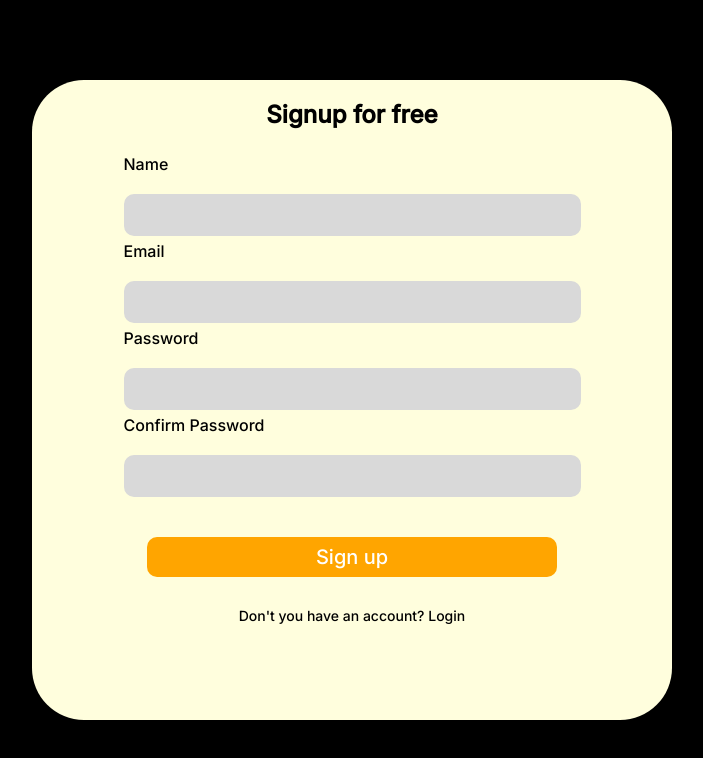
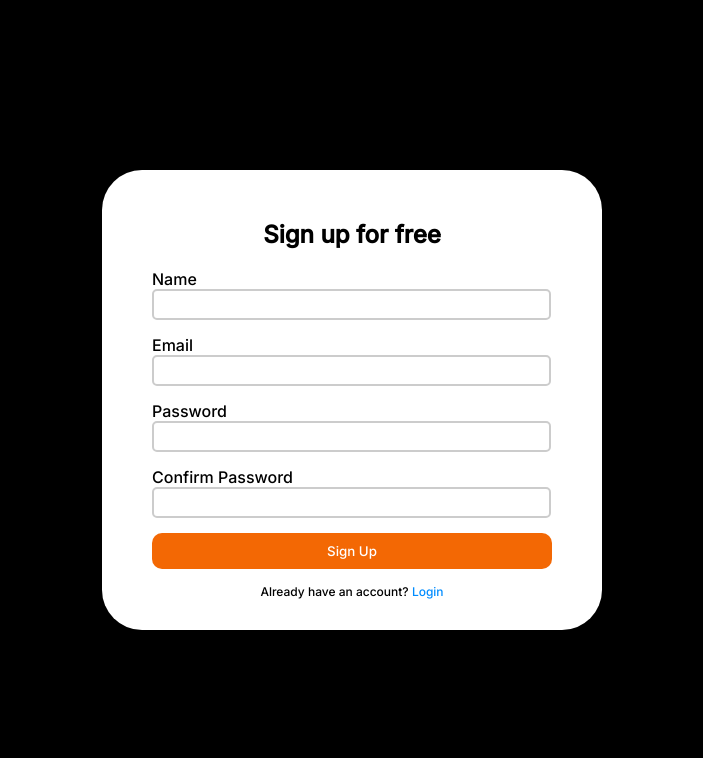
Before and after one commit to muhammedshamil8/code-crypt, a Vue app in the folder client/: page /signup in a window 1280 px wide. Shown: the top 758 px of the page, without its empty margins (288-991 px from the left). Built offline with nearby package versions, Linux system fonts and the light colour scheme.

Commit message:
signup page final

```diff
--- a/client/src/pages/Signup.vue
+++ b/client/src/pages/Signup.vue
@@ -1,87 +1,163 @@
 <template>
-  <div class="container">
+  <div class="full-frame">
+    <div class="signup-page">
+      <div class="heading"><h2>Sign up for free</h2></div>
       <form @submit.prevent="signup">
-       <div class="box">
-         <h2>Signup for free</h2>
-
-         <div class="details">
-           <InputField label="Name" name="Name" type="text" v-model="name" />
-           <InputField label="Email" name="Email" type="text" v-model="email" />
-           <InputField label="Password" name="Password" type="password" v-model="password" />
-           <InputField label="Confirm Password" name="ConfirmPassword" type="password" v-model="confirm_passoword" />
+        <div class="form-group">
+          <label for="name">Name</label>
+          <input type="text" id="name" v-model="name" required />
         </div>
-
-         <button type="submit" class="signup-btn">Sign up</button>
-         <router-link to="/login" class="login-link">Don't you have an account? Login</router-link>
+        <div class="form-group">
+          <label for="email">Email</label>
+          <input type="email" id="email" v-model="email" required />
+        </div>
+        <div class="form-group">
+          <label for="password">Password</label>
+          <input type="password" id="password" v-model="password" required />
+        </div>
+        <div class="form-group">
+          <label for="confirm-password">Confirm Password</label>
+          <input type="password" id="confirm-password" v-model="confirmPassword" required />
+        </div>
+        <div class="form-group-button">
+          <button type="submit">Sign Up</button>
         </div>
       </form>
+      <div class="create-account">
+        <p>Already have an account?
+          <router-link to="/login">Login</router-link>
+        </p>
+      </div>
+    </div>
   </div>
 </template>
 
 <script>
- import InputField from '../components/viewTools/InputFields.vue';
 export default {
-  name: 'Signup',
-  components: {
-     InputField,
-  },
   data() {
     return {
       name: '',
       email: '',
       password: '',
-       confirm_passoword: '',
+      confirmPassword: ''
     };
   },
   methods: {
     signup() {
-       // Here, you can add the logic to handle the signup
-       // For example, make an API request, validate input, etc.
-       // For simplicity, let's just log the input values for now.
-       console.log('Signing up with:', this.name, this.email, this.password);
-
-       // Assuming successful signup, navigate to the dashboard
-       this.$router.push('/dashboard');
+      // Implement signup logic here
     },
   },
 };
 </script>
 
- <style scoped>
- .box {
-  display: flex;
-  flex-direction: column;
-  align-items: center;
-  height: 80vh;
-  width: 50vw;
-  background-color: #fffedd;
-  border-radius: 52px;
- }
- .container {
+<style>
+/* Global styles */
+body {
+  background-color: black;
+  height: 100vh;
+  margin: 0;
   display: flex;
   justify-content: center;
   align-items: center;
-  height: 100vh;
-  background-color: #000000;
+  font-family: 'Inter', sans-serif;
 }
 
- .signup-btn{
-  background-color: orange;
-  color: white;
-  width: 64%;
-  height: 40px;
-  margin-bottom: 20px;
-  margin-top: 40px;
-  border: none;
-  border-radius: 10px;
-  font-size: 20px;
-  padding: 6px;
+/* Styling for the full-frame container */
+.full-frame {
+  width: 100%;
+  display: flex;
+  justify-content: center;
+  align-items: center;
 }
 
- .login-link {
-  color: #000000;
+/* Styling for the login-page container */
+.signup-page {
+  padding: 50px;
+  flex-direction: column;
+  border-radius: 40px;
+  background-color: white;
+  width: 400px;
+  height: 380px;
+  padding-top: 30px;
+}
+
+.heading{
+  text-align: center;
+}
+/* Styling for form groups */
+.form-group {
+  margin-bottom: 15px;
+}
+
+/* Styling for input fields */
+.form-group input {
+  border-radius: 3px;
+  width: 92.5%;
+  height: 25px;
+  border-color: black;
+  padding-left: 5px;
+  padding-right: 20px;
+  border-radius: 5px; /* Adjust the border radius as needed */
+  border: 2px solid #ccc; /* Thin border with color #ccc */
+}
+
+/* Styling for the login button */
+button {
+  width: 100%;
+  padding: 10px;
+  margin: auto;
+  background-color: #F36804;
+  border-radius: 10px;
+  color: white;
+  border: none;
+  cursor: pointer;
+}
+
+button:hover {
+  background-color: #CC5500;
+}
+
+/* Styling for the h2 element */
+.login-page h2 {
+  text-align: center;
+  font-size: 24px;
+}
+
+/* Styling for create-account section */
+.create-account {
+  margin-top: 15px;
+  text-align: center;
+  font-size: 12px;
+}
+
+.create-account a {
+  color: rgb(0, 140, 255);
   text-decoration: none;
-  font-size: 14px;
+  font-size: 12px;
+}
+
+.create-account a:hover {
+  text-decoration: underline;
+}
+
+/* Mobile responsiveness */
+@media screen and (max-width: 600px) {
+  .login-page {
+    width: 90%;
+    height: auto;
+    padding: 20px;
+    border-radius: 20px;
+  }
+
+  .form-group input {
+    width: calc(100% - 30px);
+    max-width: calc(100% - 30px);
+    margin: 0;
+  }
+
+  .forgot-password,
+  .create-account {
     margin-top: 10px;
   }
+}
 </style>
```
Lines whose indentation alone changed are shown as unchanged.
